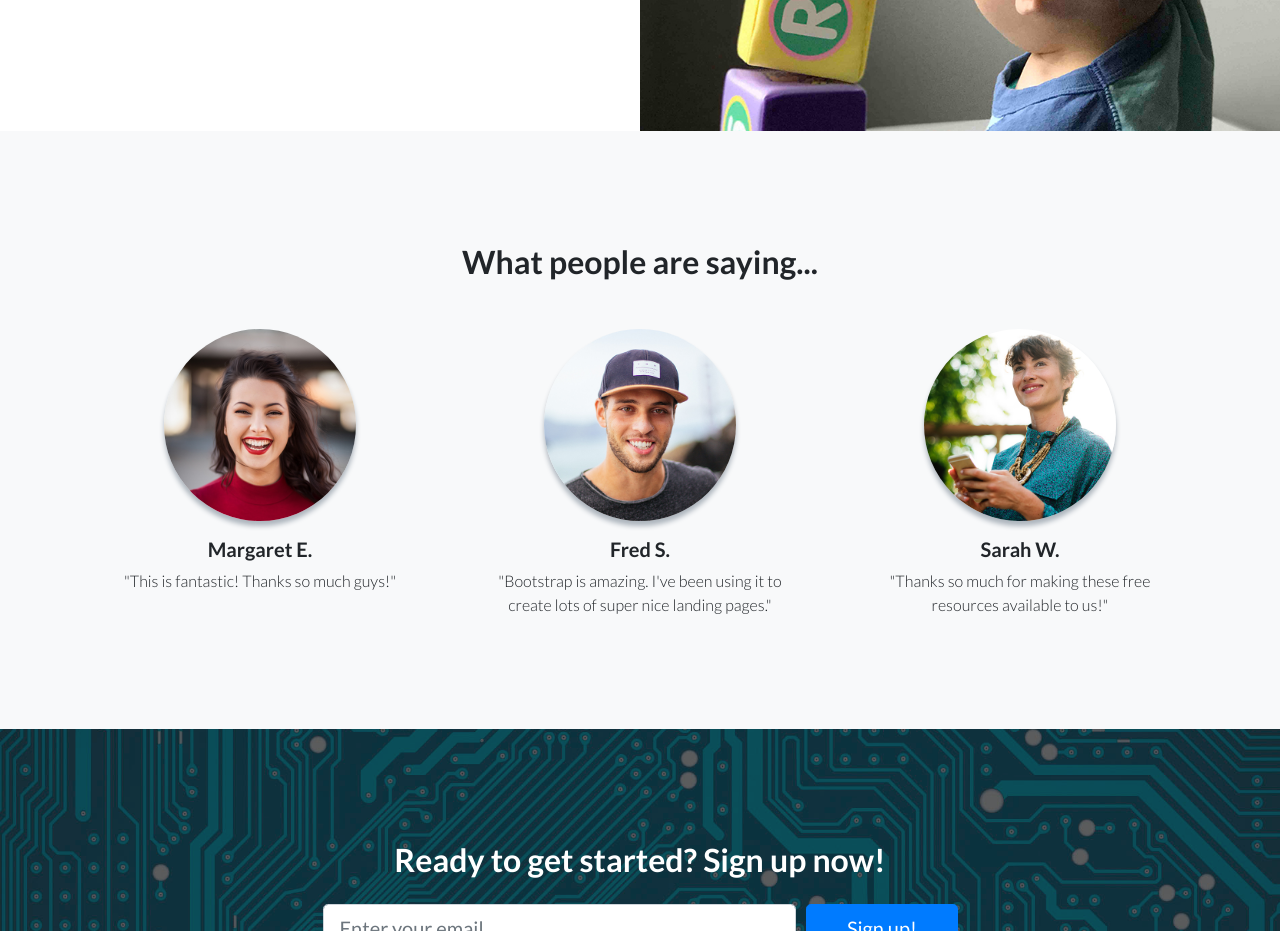
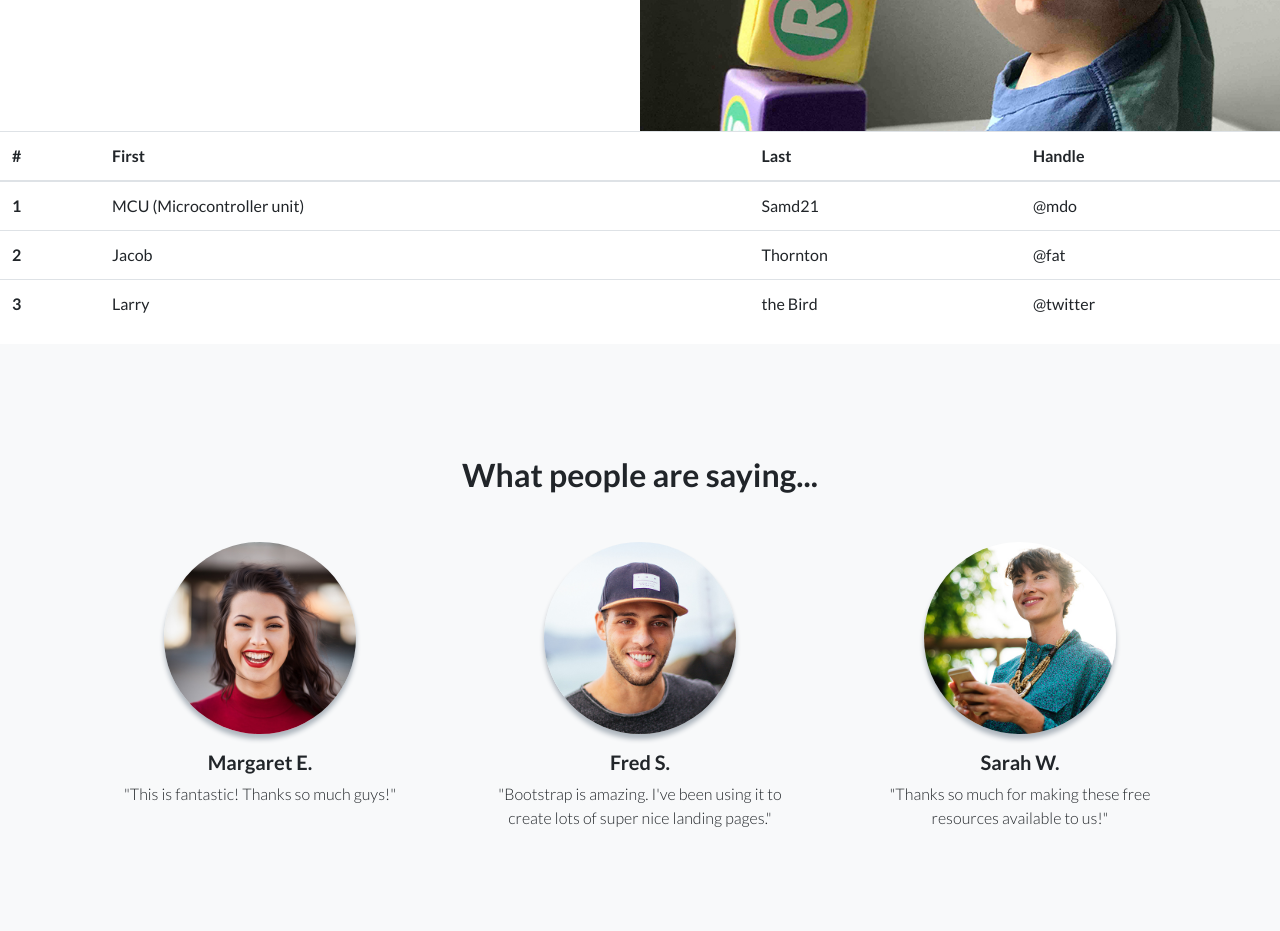
Before and after one commit to zerokeyusb/bootstrap, a website: page index.html in a window 1280 px wide. Shown: the part 2540-3471 px from the top of the page. Drawn offline with Linux system fonts and the light colour scheme.

Commit message:
Update index.html

```diff
--- a/index.html
+++ b/index.html
@@ -94,6 +94,7 @@
       </div>
     </div>
   </section>
+  <!-- Description -->
 
   <!-- Image Showcases -->
   <section class="showcase">
@@ -122,7 +123,37 @@
       </div>
     </div>
   </section>
-
+  <!-- Specs -->
+  <table class="table">
+  <thead>
+    <tr>
+      <th scope="col">#</th>
+      <th scope="col">First</th>
+      <th scope="col">Last</th>
+      <th scope="col">Handle</th>
+    </tr>
+  </thead>
+  <tbody>
+    <tr>
+      <th scope="row">1</th>
+      <td>MCU (Microcontroller unit)</td>
+      <td>Samd21</td>
+      <td>@mdo</td>
+    </tr>
+    <tr>
+      <th scope="row">2</th>
+      <td>Jacob</td>
+      <td>Thornton</td>
+      <td>@fat</td>
+    </tr>
+    <tr>
+      <th scope="row">3</th>
+      <td>Larry</td>
+      <td>the Bird</td>
+      <td>@twitter</td>
+    </tr>
+  </tbody>
+</table>
   <!-- Testimonials -->
   <section class="testimonials text-center bg-light">
     <div class="container">
```
